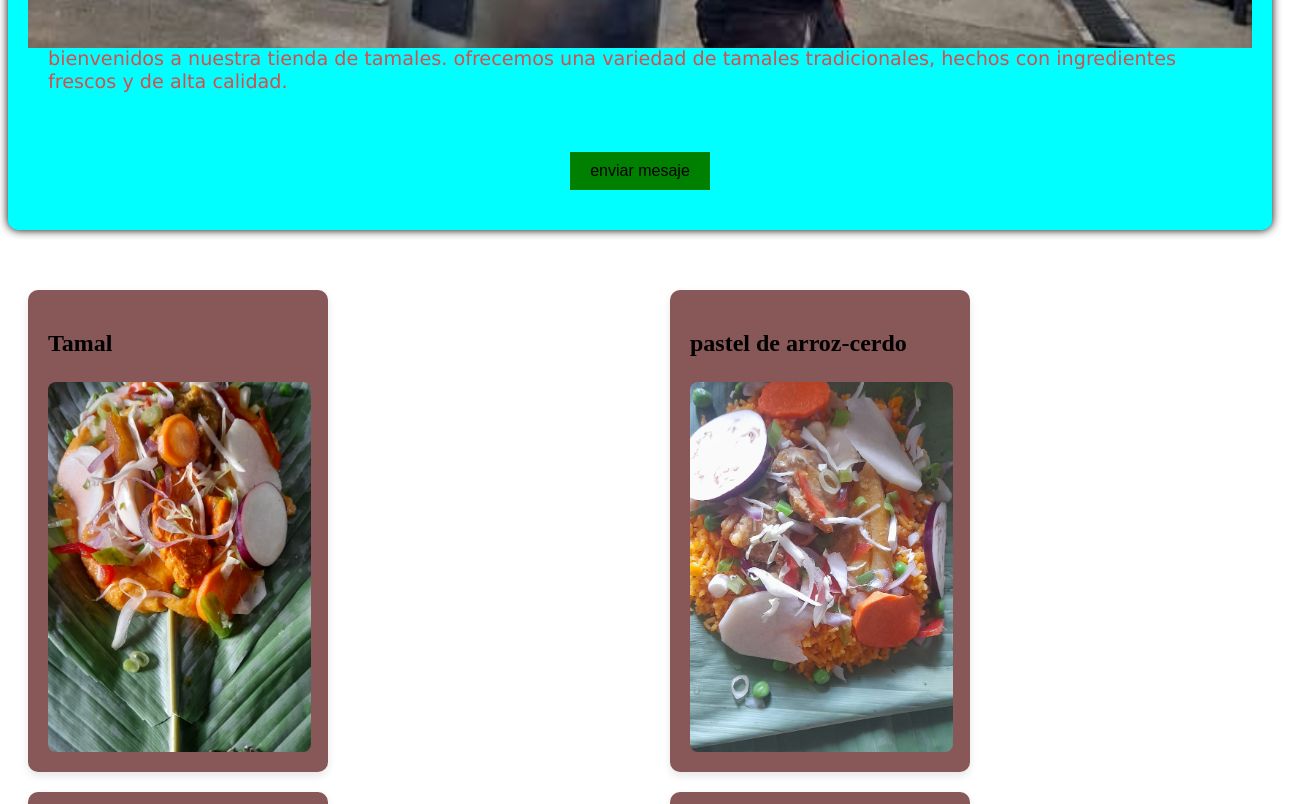
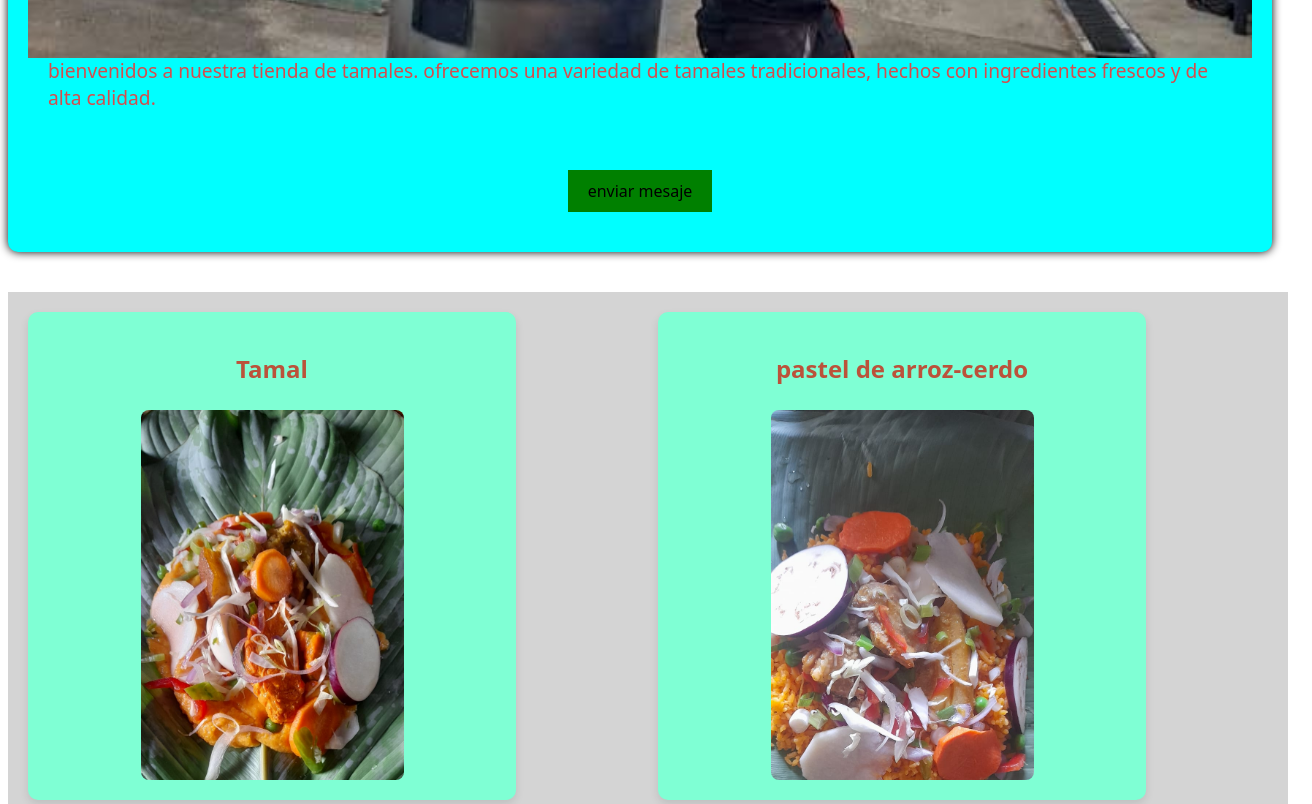
Before and after one commit to rog3rduvx1/proyecto, a plain HTML site: page index.html in a window 1280 px wide. Shown: the part 820-1624 px from the top of the page, 1312 px wide, since content can reach past the window. Drawn offline with Linux system fonts and the light colour scheme; a script that the page names is missing.

Commit message:
estilos para roger

```diff
--- a/style.css
+++ b/style.css
@@ -1,3 +1,7 @@
+*{
+  box-sizing: border-box;
+  font-family: system-ui, -apple-system, BlinkMacSystemFont, 'Segoe UI', Roboto, Oxygen, Ubuntu, Cantarell, 'Open Sans', 'Helvetica Neue', sans-serif;
+}
 .container{
     display: flex;
     width: 100%;
@@ -99,20 +103,19 @@ article{
     margin-top: 40px;
     left: var(-10px);
     place-items: left;
-    width: 100%;
-
-
-
+    width: 100vw;
+    background-color: #d4d4d4;
   }
 
   /* Estilo para cada card */
   .card {
 
-    background-color: #885757;
+    background-color: aquamarine;
     border-radius: 10px;
     box-shadow: 0 4px 8px rgba(0, 0, 0, 0.1);
     overflow: hidden;
-    width: 300px;
+    width: 80%;
+    place-content: center;
     transition: transform 0.3s ease;
 
   }
@@ -125,14 +128,15 @@ article{
   /* Estilos para el contenido de la card */
   .card-content {
     padding: 20px;
-    justify-items: left;
-    width: 340px;
+    width: 100%;
+    place-items: center;
   }
 
   .card-content h2 {
     text-align: center;
     font-size: 24px;
     margin-bottom: 10px;
+    color: #bb523a;
   }
 
 
@@ -142,7 +146,7 @@ article{
     object-fit: cover;
     border-radius: 8px;
     margin-top: 15px;
-    object-position: center top 100px;
+    object-position:top;
   }
 
   /* Responsividad */
```
